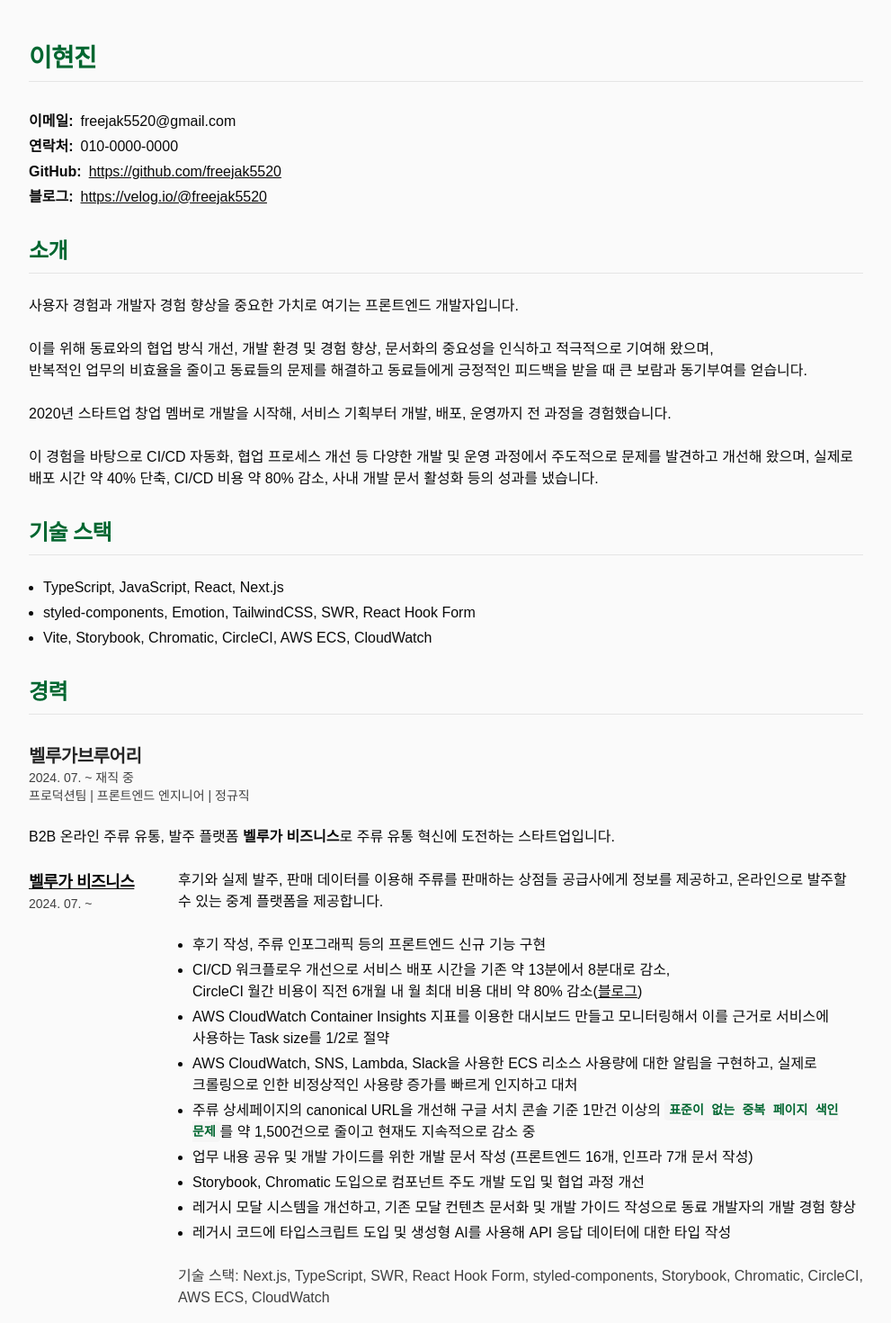
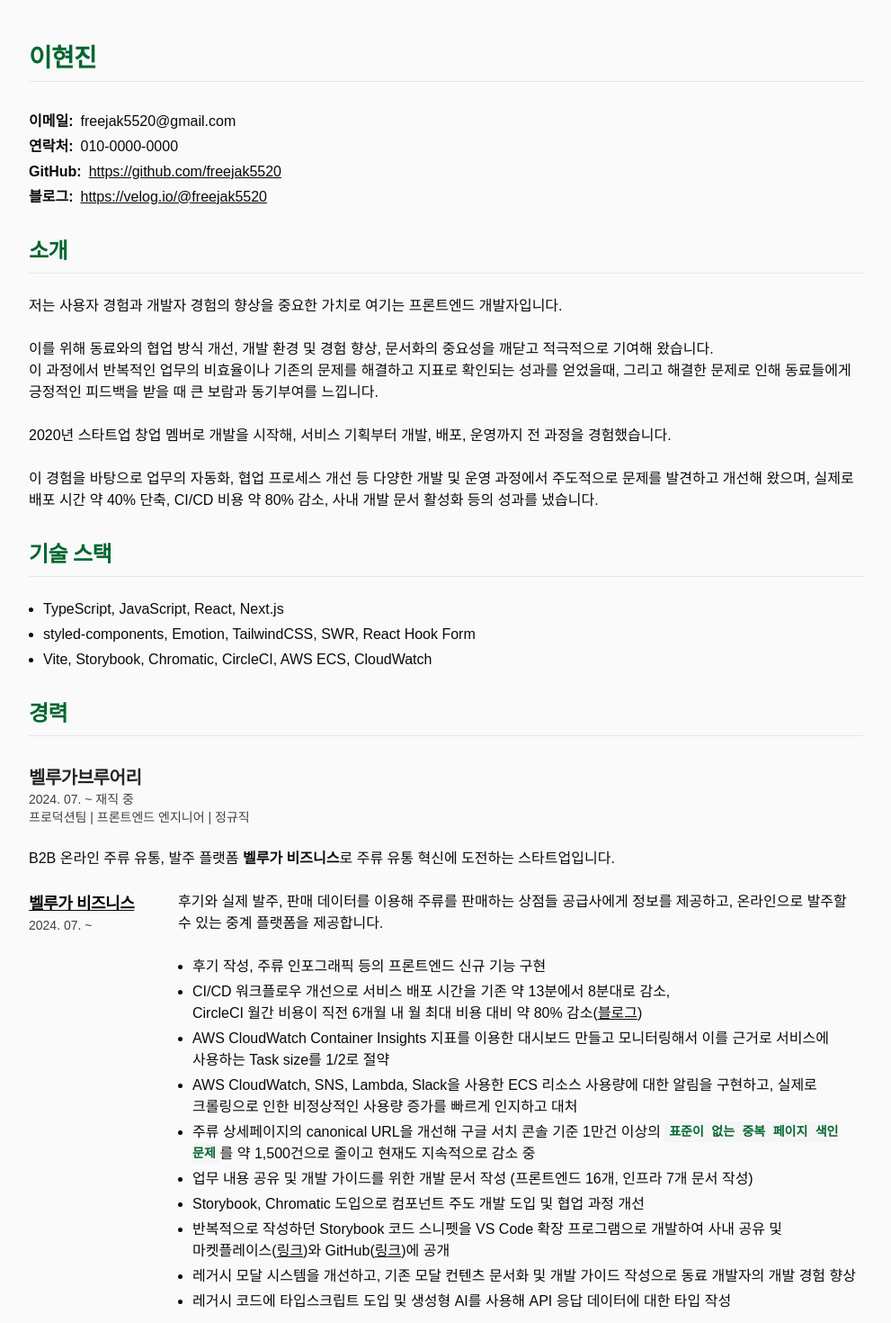
Before and after one commit to freejak5520/resume, a React (Vite) app: page / in a window 1280 px wide. Shown: the top 1470 px of the page at 90% size, without its empty margins (144-1135 px from the left). Built offline with nearby package versions, Linux system fonts and the light colour scheme; a web font is replaced by a local one.

Commit message:
내용 수정

```diff
--- a/src/App.tsx
+++ b/src/App.tsx
@@ -29,22 +29,22 @@
         <h2>소개</h2>
 
         <Text>
-          사용자 경험과 개발자 경험 향상을 중요한 가치로 여기는 프론트엔드
-          개발자입니다.
+          저는 사용자 경험과 개발자 경험의 향상을 중요한 가치로 여기는
+          프론트엔드 개발자입니다.
         </Text>
         <Text>
           이를 위해 동료와의 협업 방식 개선, 개발 환경 및 경험 향상, 문서화의
-          중요성을 인식하고 적극적으로 기여해 왔으며,
-          <br />
-          반복적인 업무의 비효율을 줄이고 동료들의 문제를 해결하고 동료들에게
-          긍정적인 피드백을 받을 때 큰 보람과 동기부여를 얻습니다.
+          중요성을 깨닫고 적극적으로 기여해 왔습니다.
+          <br />이 과정에서 반복적인 업무의 비효율이나 기존의 문제를 해결하고
+          지표로 확인되는 성과를 얻었을때, 그리고 해결한 문제로 인해 동료들에게
+          긍정적인 피드백을 받을 때 큰 보람과 동기부여를 느낍니다.
         </Text>
         <Text>
           2020년 스타트업 창업 멤버로 개발을 시작해, 서비스 기획부터 개발, 배포,
           운영까지 전 과정을 경험했습니다.
         </Text>
         <Text>
-          이 경험을 바탕으로 CI/CD 자동화, 협업 프로세스 개선 등 다양한 개발 및
+          이 경험을 바탕으로 업무의 자동화, 협업 프로세스 개선 등 다양한 개발 및
           운영 과정에서 주도적으로 문제를 발견하고 개선해 왔으며, 실제로 배포
           시간 약 40% 단축, CI/CD 비용 약 80% 감소, 사내 개발 문서 활성화 등의
           성과를 냈습니다.
@@ -134,6 +134,11 @@
                 <ListItem>
                   Storybook, Chromatic 도입으로 컴포넌트 주도 개발 도입 및 협업
                   과정 개선
+                </ListItem>
+                <ListItem>
+                  반복적으로 작성하던 Storybook 코드 스니펫을 VS Code 확장 프로그램으로 개발하여 사내 공유 및
+                  마켓플레이스(<a href="https://marketplace.visualstudio.com/items?itemName=JakeLee.storybook-8-typescript-snippets">링크</a>)와
+                  GitHub(<a href="https://github.com/freejak5520/storybook-8-typescript-snippets">링크</a>)에 공개
                 </ListItem>
                 <ListItem>
                   레거시 모달 시스템을 개선하고, 기존 모달 컨텐츠 문서화 및 개발
```
